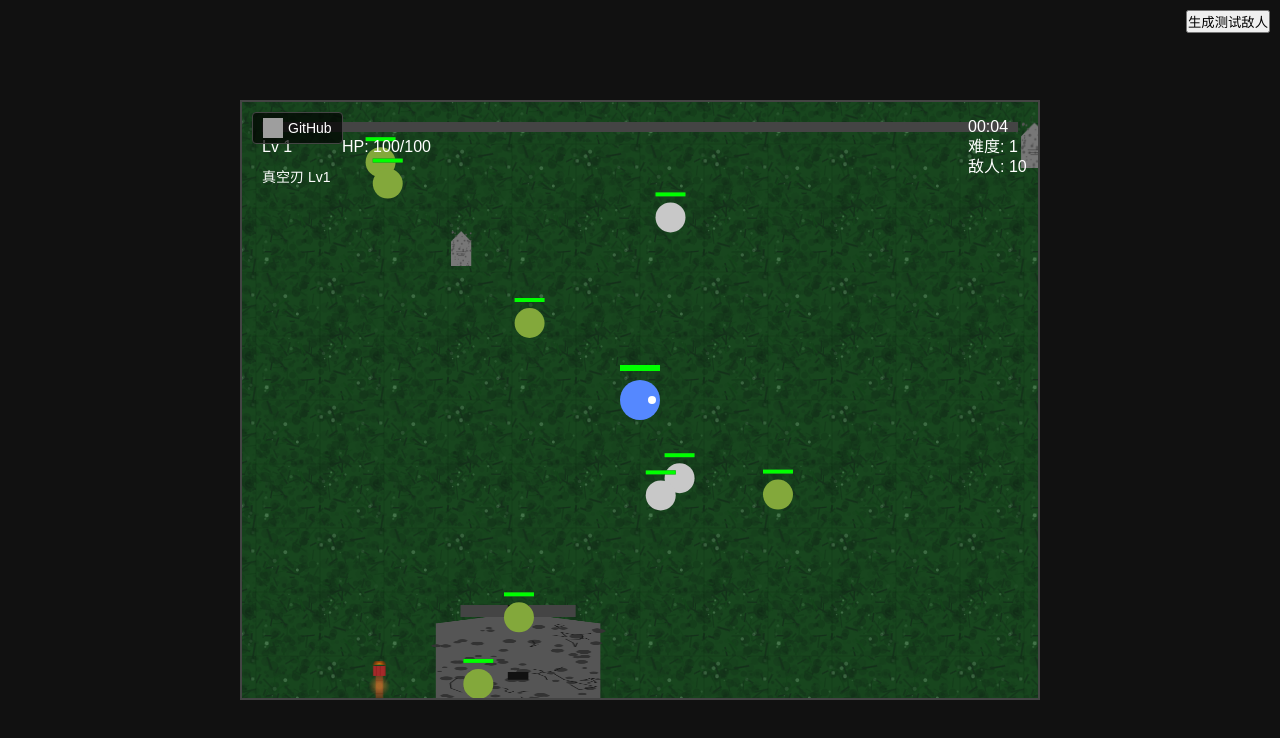
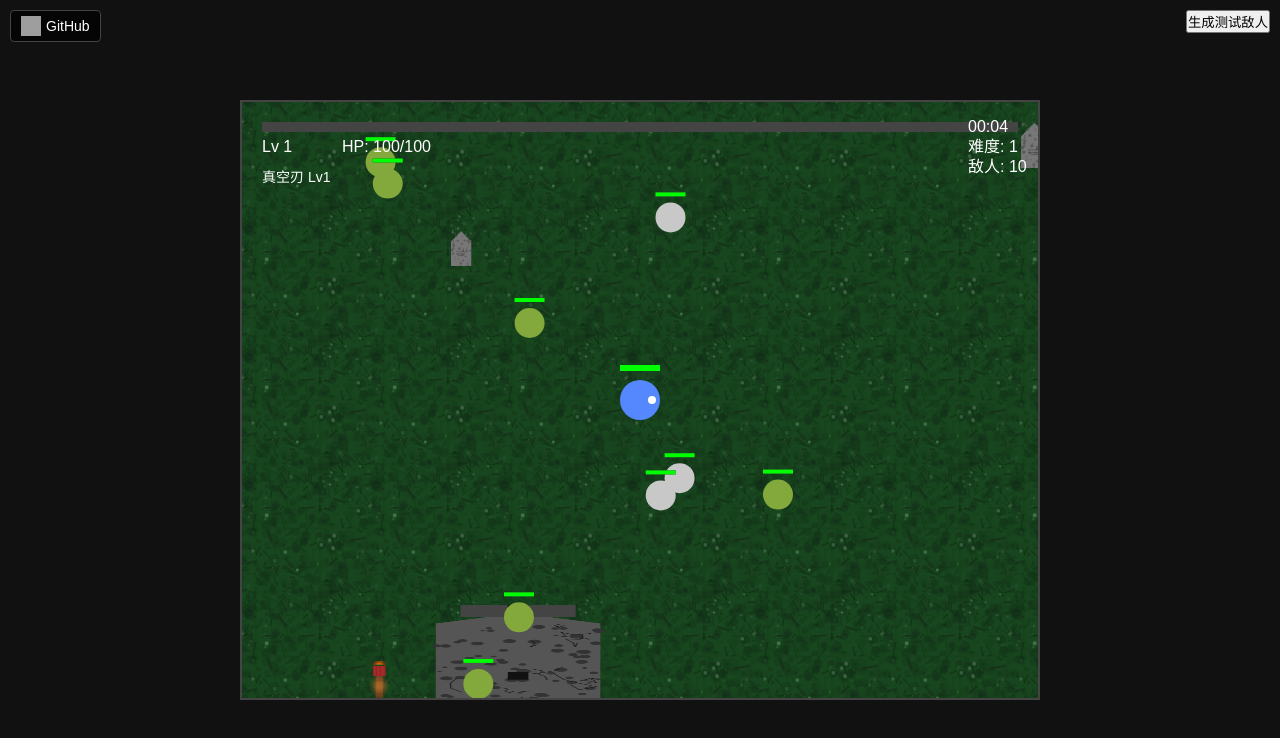
Before and after one commit to kafeifei/DVHero, a plain HTML site: page index.html in a window 1280 px wide. Drawn offline with Linux system fonts and the light colour scheme; grey boxes are pictures that could not be loaded.

Commit message:
将GitHub链接移到游戏容器外部，避免覆盖游戏界面

```diff
--- a/css/style.css
+++ b/css/style.css
@@ -76,7 +76,7 @@ body {
 }
 
 #github-link {
-    position: absolute;
+    position: fixed;
     top: 10px;
     left: 10px;
     display: flex;
@@ -87,7 +87,7 @@ body {
     padding: 5px 10px;
     border-radius: 4px;
     font-size: 14px;
-    z-index: 100;
+    z-index: 1000;
     border: 1px solid #444;
     transition: all 0.3s ease;
 }
--- a/index.html
+++ b/index.html
@@ -7,16 +7,17 @@
     <link rel="stylesheet" href="css/style.css">
 </head>
 <body>
+    <a href="https://github.com/kafeifei/DVHero" target="_blank" id="github-link">
+        <img src="https://github.githubassets.com/images/modules/logos_page/GitHub-Mark.png" alt="GitHub">
+        <span>GitHub</span>
+    </a>
+
     <div id="game-container">
         <canvas id="game-canvas"></canvas>
         <div id="level-up" class="hidden">
             <h2>升级！选择一个武器：</h2>
             <div id="weapon-choices"></div>
         </div>
-        <a href="https://github.com/kafeifei/DVHero" target="_blank" id="github-link">
-            <img src="https://github.githubassets.com/images/modules/logos_page/GitHub-Mark.png" alt="GitHub">
-            <span>GitHub</span>
-        </a>
     </div>
 
     <script src="js/utils.js"></script>
```
